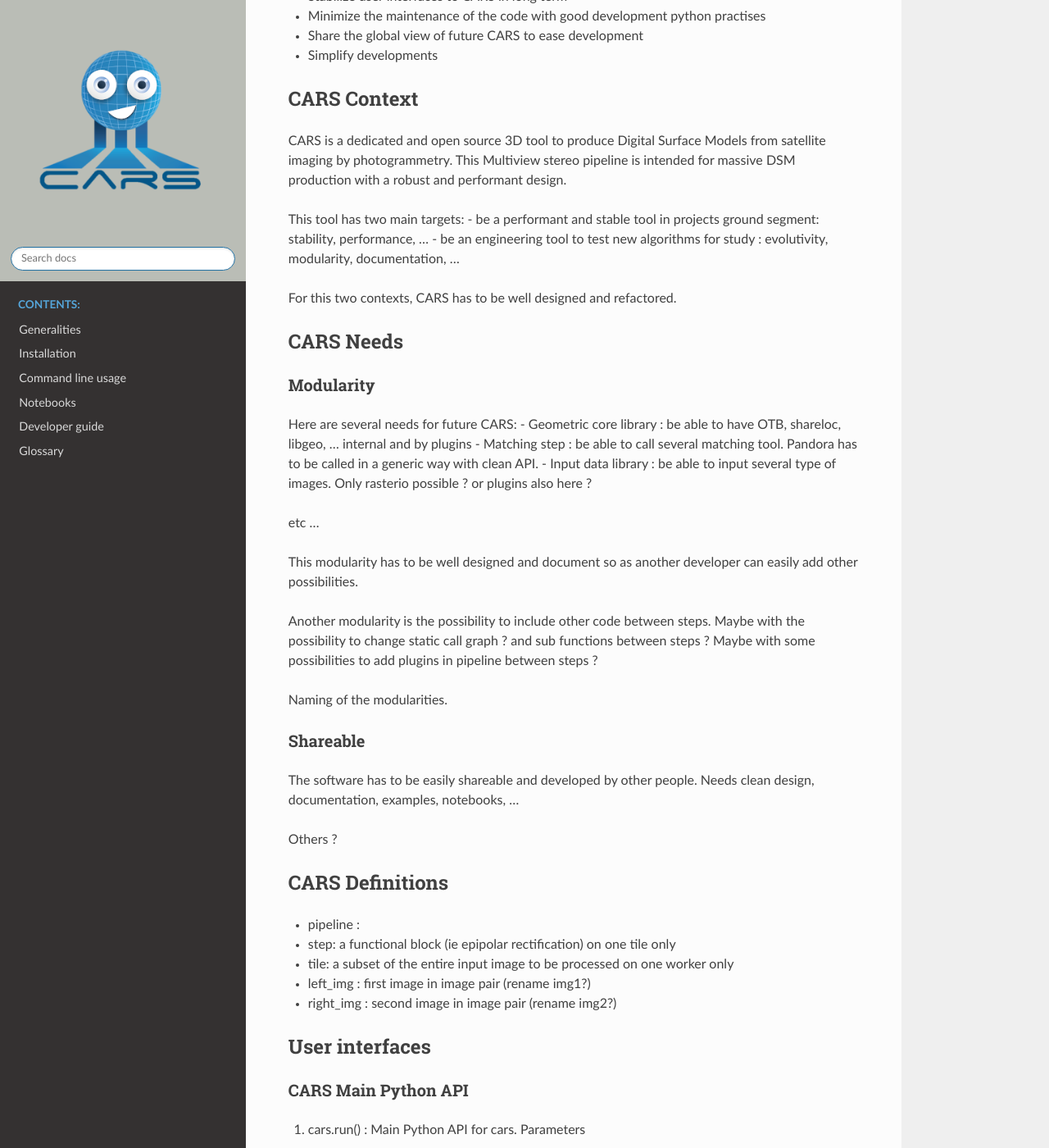
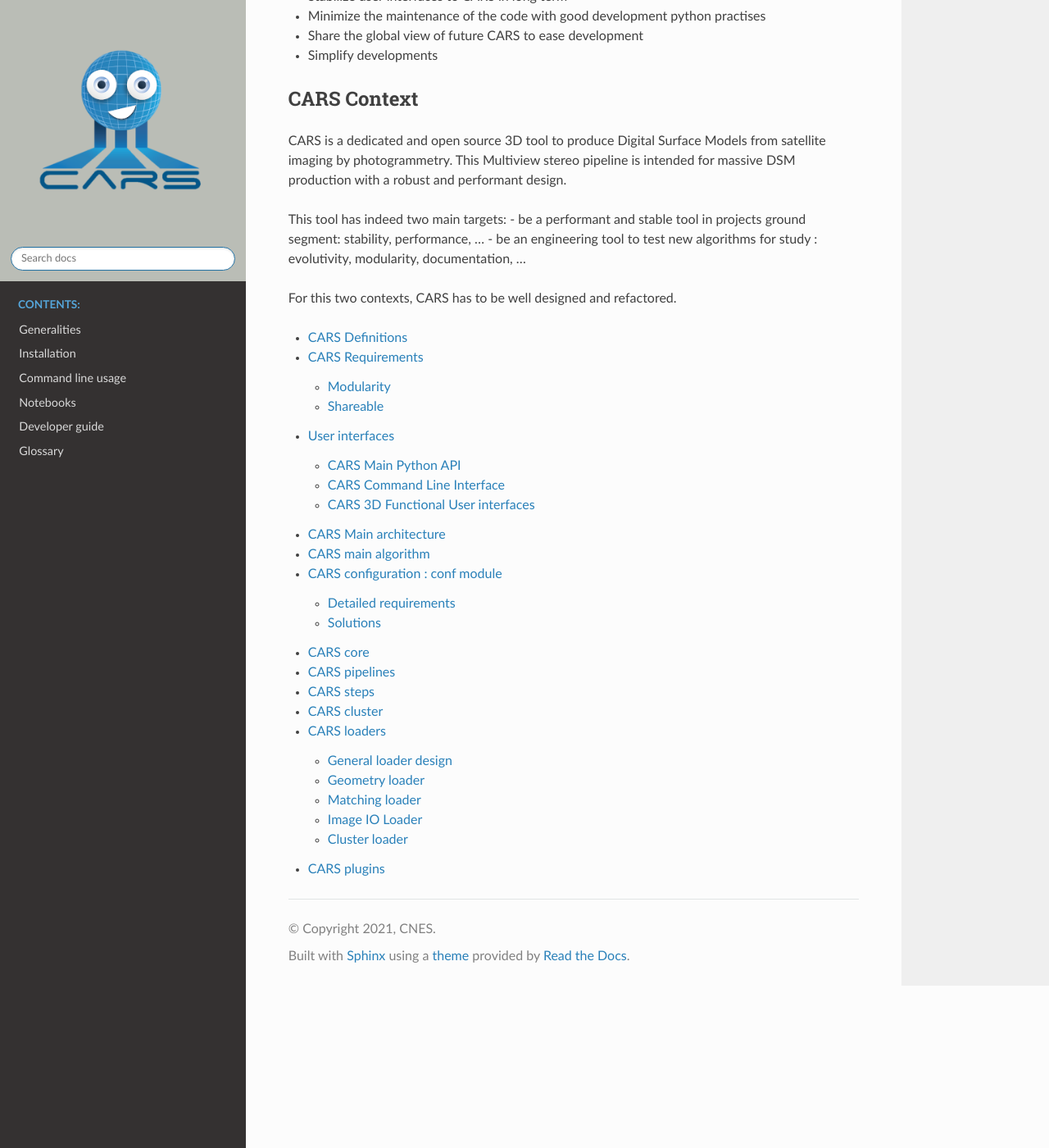
Before and after one commit to CNES/cars, a Sphinx documentation site: the page built from docs/source/design/index.rst, in a window 1280 px wide and 1400 px high, scrolled down 344 px. Shown: the whole window at 82% size. Built offline with Sphinx 7.4.7 and the Read the Docs theme 2.0.0, drawn with Linux system fonts in a browser that asks for light colours; pages that are not in the unit, such as notebooks, are missing from menus; some of the changed text lies outside the part shown.

Commit message:
docs: new files organization for design and add some info complements

```diff
--- /dev/null
+++ b/docs/source/design/cars_cluster.rst
@@ -0,0 +1,3 @@
+============
+CARS cluster
+============
--- /dev/null
+++ b/docs/source/design/cars_core.rst
@@ -0,0 +1,3 @@
+==========
+CARS core
+==========
--- /dev/null
+++ b/docs/source/design/cars_pipelines.rst
@@ -0,0 +1,3 @@
+==============
+CARS pipelines
+==============
--- a/docs/source/design/index.rst
+++ b/docs/source/design/index.rst
@@ -21,179 +21,24 @@ CARS Context
 CARS is a dedicated and open source 3D tool to produce Digital Surface Models from satellite imaging by photogrammetry.
 This Multiview stereo pipeline is intended for massive DSM production with a robust and performant design.
 
-This tool has two main targets:
+This tool has indeed two main targets:
 - be a performant and stable tool in projects ground segment: stability, performance, ...
 - be an engineering tool to test new algorithms for study : evolutivity, modularity, documentation, ...
 
 For this two contexts, CARS has to be well designed and refactored.
 
-CARS Needs
-==========
+.. toctree::
+    :maxdepth: 2
 
-Modularity
-----------
-
-Here are several needs for future CARS:
-- Geometric core library : be able to have OTB, shareloc, libgeo, ... internal and by plugins
-- Matching step : be able to call several matching tool. Pandora has to be called in a generic way with clean API.
-- Input data library : be able to input several type of images. Only rasterio possible ? or plugins also here ?
-
-etc ...
-
-This modularity has to be well designed and document so as another developer can easily add other possibilities.
-
-Another modularity is the possibility to include other code between steps.
-Maybe with  the possibility to change static call graph ?  and sub functions between steps ?
-Maybe with some possibilities to add plugins in pipeline between steps ?
-
-Naming of the modularities.
-
-Shareable
----------
-The software has to be easily shareable and developed by other people.
-Needs clean design, documentation, examples, notebooks, ...
-
-
-Others ?
-
-CARS Definitions
-================
-
-- pipeline :
-- step: a functional block (ie epipolar rectification) on one tile only
-- tile: a subset of the entire input image to be processed on one worker only
-
-- left_img : first image in image pair (rename img1?)
-- right_img : second image in image pair (rename img2?)
-
-User interfaces
-===============
-
-CARS Main Python API
---------------------
-
-1. cars.run() : Main Python API for cars. Parameters
-
-  - inputs : 1 pair only ?, N pairs, N images ?, mask, srtm, ? One format in a class ?
-  - output : point_cloud ?, dsm ? an output.json file describing several elements ?
-  - configuration: parameters of each step, core libs, ... kwargs ?
-
-
-2. Sub pipelines
-
-  2a. Prepare pipeline cars.pipelines.prepare.run()
-
-  2b. Compute pipeline cars.pipelines.compute.run()
-
-Prepare and compute have the same API
-
-
-Code Example :
-
-
-
-
-
-Questions:
-- Inputs format : a json file / Input format Class ?
-- Output format : not only an output directory but also a json file / Output format class ? the same than input incremented ?
-- Configuration : separation static_conf and dynamic parameters ? have only one dynamic and static conf ?
-- Rename compute_dsm in compute (not only dsm)
-
-CARS Command Line Interface
----------------------------
-
-The command line interface could be only corresponding to CARS Main Python API one to one
-
-1. cars -i inputs -o output -c conf ? or cars conf.json (or yaml if hydra)
-
-2. cars prepare
-
-3. cars compute
-
-
-CARS Functional User interfaces
-===============================
-
-Steps
------
-
-
-1.  epi_rectif
-2.  matching
-  2.a sparse_matching
-  3.b dense_matching
-3. triangulate
-4. Filter point_cloud ?
-5. Rasterize
-
-
-
-Questions:
-- Prepare steps AND compute steps ?
--
-
-Core libraries
---------------
-
-Scheduling
-----------
-
-
-CARS Main architecture
-======================
-
-- cars main CLI API
-- cars pipelines
-- CARS steps :
-- CARS core :
-- CARS conf :
-
-Here is the file organization accordingly:
-
-
-
-
-CARS Detailed architecture
-==========================
-
-CARS main algorithm
--------------------
-
-Algo:
-- cars.conf.init_conf()
-- cars.run(input, output, conf)
-  - client, cluster = cars.cluster.init_cluster()
-  - graph = cars.cluster.init_graph(mode) %
-  - asynchron writing launch ? pipeline write only on nodes by default ?
-  - cars.pipelines.prepare(input, output, *params?, cluster, graph)
-  - asynchron writing launch ? pipeline write only on nodes by default ?
-  - cars.pipelines.compute(input, output, *params?, cluster, graph)
-     - output can be point_cloud or dsm depending on dag
-
-
-Questions:
-- write_point_cloud or write_dsm ? sub step in parallel ?
-
-
-
-CARS steps
-----------
-
-- Epi_rectif
-
-- Matching
-
-- Triangulation
-
-- Filter cloud
-
-- Rasterize
-
-
-Questoins :
-
-- prepare steps ?
-
-CARS core
----------
+    definitions
+    requirements
+    user_interfaces
+    architecture
+    cars_main
+    cars_conf
+    cars_core
+    cars_pipelines
+    cars_steps
+    cars_cluster
+    cars_loaders
+    cars_plugins
```
Also changed, not shown: docs/source/design/architecture.rst (added, +25 -0 lines), docs/source/design/cars_conf.rst (added, +35 -0 lines), docs/source/design/cars_loaders.rst (added, +34 -0 lines), docs/source/design/cars_main.rst (added, +18 -0 lines), docs/source/design/cars_plugins.rst (added, +44 -0 lines), docs/source/design/cars_steps.rst (added, +29 -0 lines), docs/source/design/definitions.rst (added, +14 -0 lines), docs/source/design/requirements.rst (added, +29 -0 lines), docs/source/design/user_interfaces.rst (added, +75 -0 lines).
